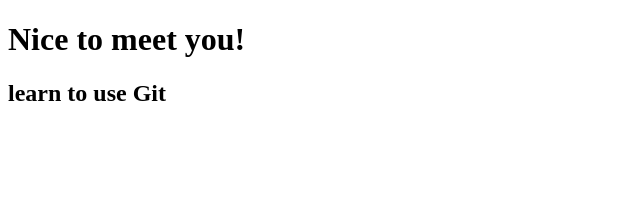
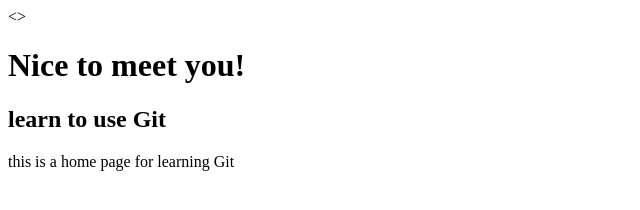
Before and after one commit to Sitthikorn214/learn-to-use-git, a plain HTML site: page index.html in a window 1280 px wide. Shown: the whole page, without its empty margins (0-640 px from the left). Drawn offline with Linux system fonts and the light colour scheme.

Commit message:
add some feature

```diff
--- a/index.html
+++ b/index.html
@@ -5,8 +5,9 @@
     <title>learn git</title>
 
 </head>
-<body>
+<>
   <h1>Nice to meet you!</h1>
   <h2>learn to use Git</h2>
+  <p> this is a home page for learning Git</p>
 </body>
 </html>
```
